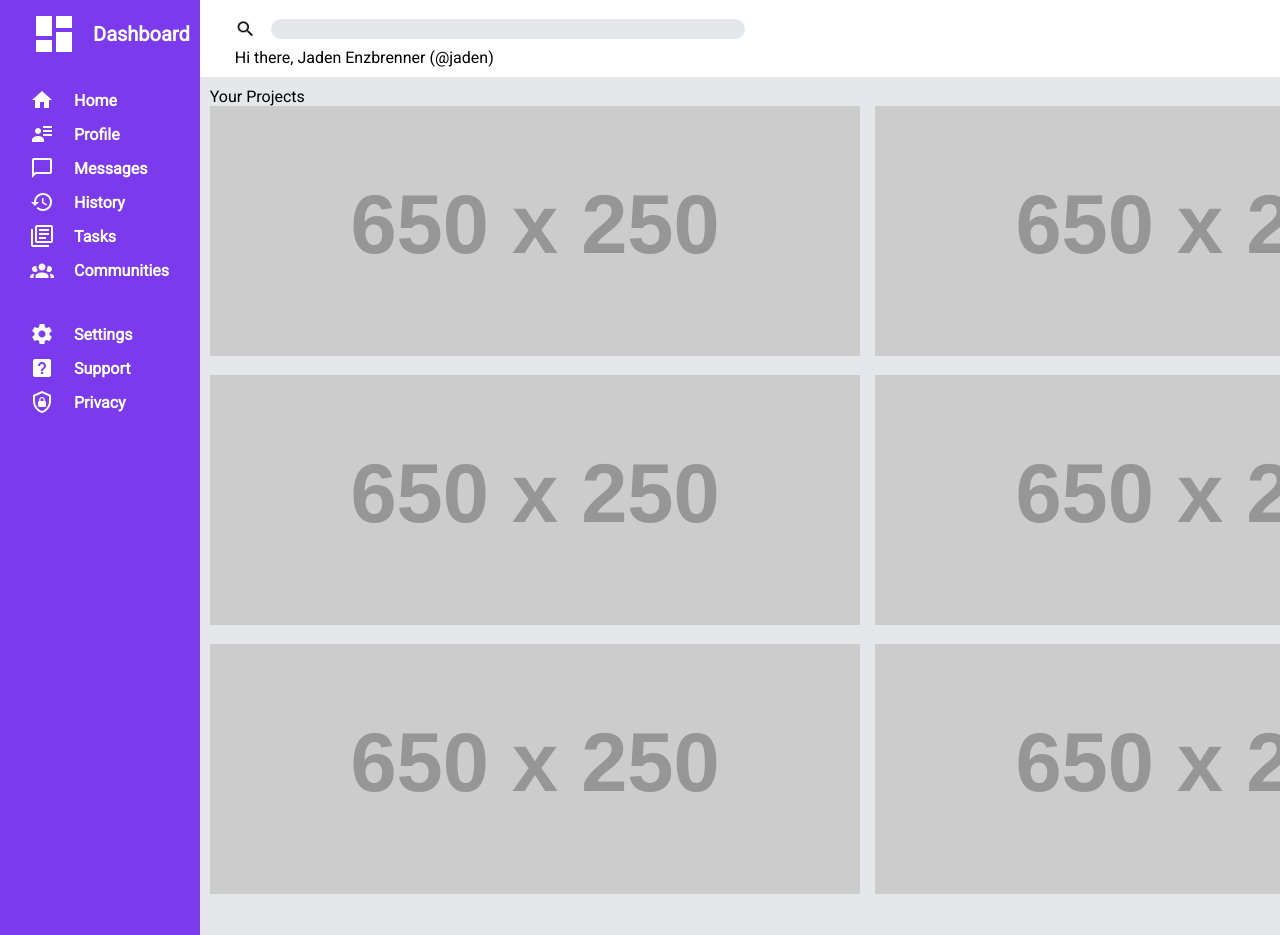
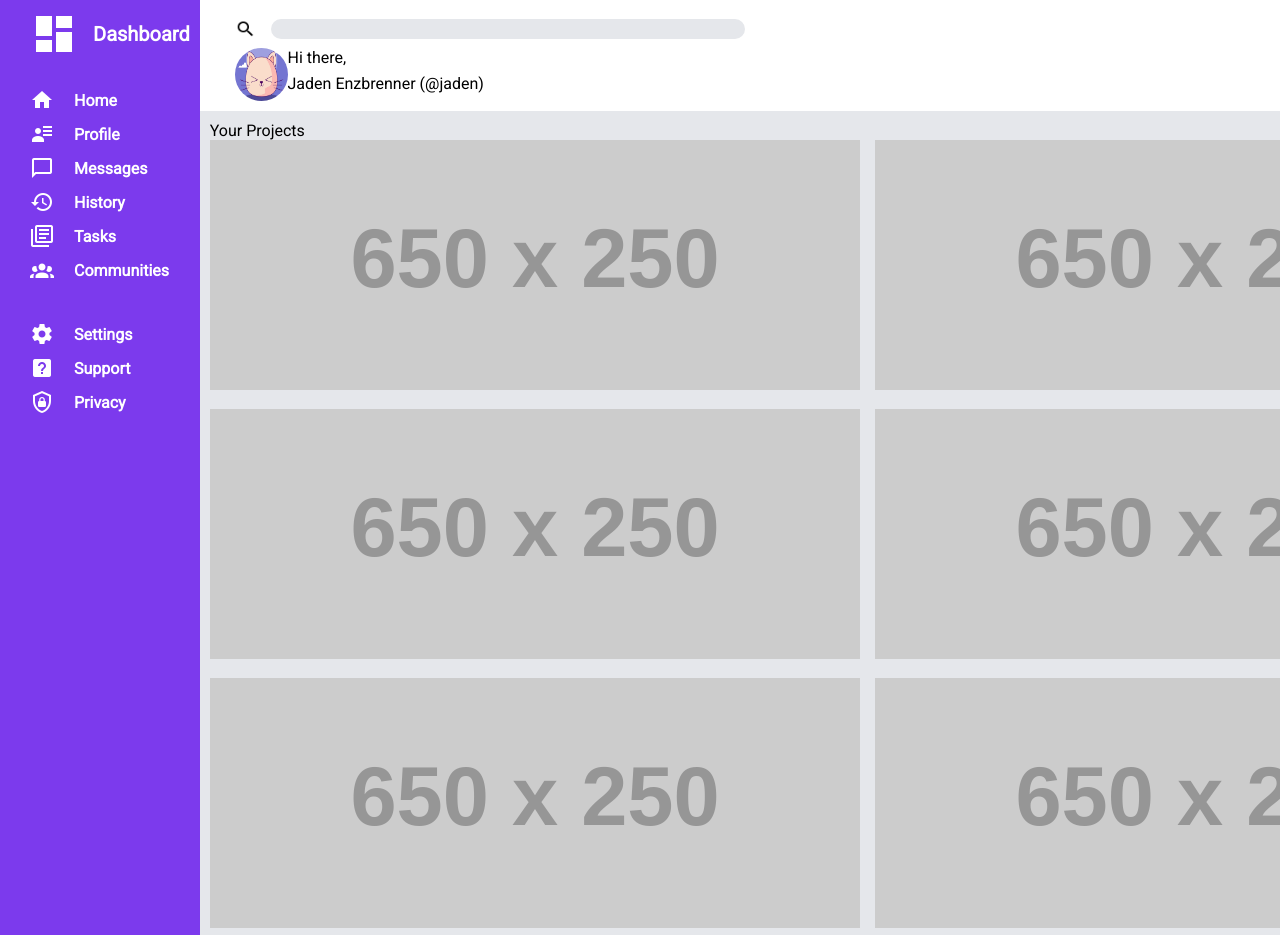
Before and after one commit to jadenenz/admin-design, a plain HTML site: page dist/index.html in a window 1280 px wide. Shown: the top 935 px of the page. Drawn offline with Linux system fonts and the light colour scheme; placeholder pictures from the web are drawn by us.

Commit message:
changed the profile picture in the header and formatting a bit

```diff
--- a/dist/index.html
+++ b/dist/index.html
@@ -34,7 +34,12 @@
           <div class="corner-name">Jaden Enzbrenner</div>
         </div>
         <div class="header-bottom">
-          <div class="user-info">Hi there, Jaden Enzbrenner (@jaden)</div>
+          <div class="header-profile-area">
+            <img src='../src/kitty.jpeg' class='stars-pfp'>
+            <div class="hi-there">Hi there,</div>
+            <div class="user-info">Jaden Enzbrenner (@jaden)</div>
+          </div>
+
           <div class="navbar-buttons">
             <button>New</button>
             <button>Upload</button>
--- a/src/style.css
+++ b/src/style.css
@@ -73,6 +73,12 @@ body {
     justify-content: space-between;
 }
 
+.header-profile-area {
+    display: grid;
+    grid-template-columns: 1fr 6fr;
+    grid-template-rows: auto auto;
+}
+
 .search-bar {
     width: 30%;
     height: 18px;
@@ -133,3 +139,18 @@ body {
 .sidebar-button > img {
     margin-right: 20px;
 }
+
+.stars-pfp {
+    height: 3.3em;
+    width: 3.3em;
+    border-radius: 50%;
+    grid-row: 1 / 3;
+}
+
+.hi-there{
+    grid-row: 1 / 2;
+}
+
+.user-info{
+    grid-row: 2 / 3;
+}
```
Also changed, not shown: dist/main.js (+1 -1 lines), src/kitty.jpeg (added), src/stars.png (added).
